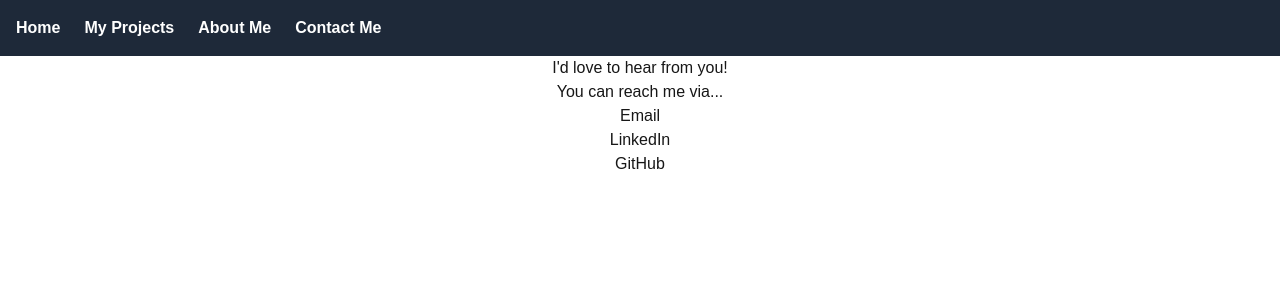
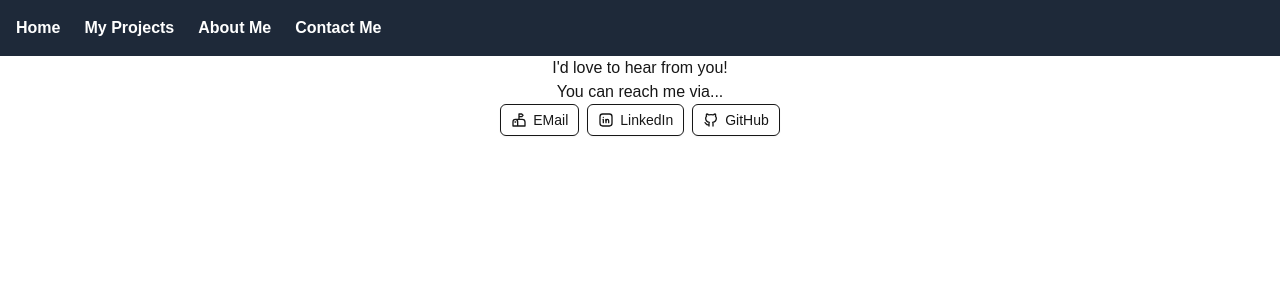
Before and after one commit to ingonzales-strat/ingonzales-mini-project-1, a Next.js app: page /contact_me in a window 1280 px wide. Shown: the top 300 px of the page. Built offline with nearby package versions, Linux system fonts and the light colour scheme.

Commit message:
feat(page content): :lipstick: Converted contact to buttons

```diff
--- a/src/app/contact_me/page.tsx
+++ b/src/app/contact_me/page.tsx
@@ -1,11 +1,29 @@
+import { Button } from "@/components/ui/button"
+import { IconBrandGithub,IconBrandLinkedin, IconMailbox } from "@tabler/icons-react"
+
+
+
+
 export default function ContactMePage() {
   return <div><h1><center>I&apos;d love to hear from you!</center></h1>
     <h2><center>You can reach me via...</center></h2>
-    <center>
-    <ul>
-        <li><a href="mailto:isaiahnikologonzales@outlook.com" target="_blank" rel="noopener noreferrer">Email</a></li>
-        <li><a href="https://www.linkedin.com/in/inikologon/" target="_blank"rel="noopener noreferrer">LinkedIn</a></li>
-        <li><a href="https://github.com/Koniiro" target="_blank" rel="noopener noreferrer">GitHub</a></li>
-    </ul>
-    </center></div>
+    <div className="flex flex-wrap justify-center gap-2 md:flex-row">
+    <a href="mailto:isaiahnikologonzales@outlook.com">
+      <Button variant="outline" size="sm" >
+      <IconMailbox/> EMail
+      </Button>
+    </a>
+    <a href="https://www.linkedin.com/in/inikologon/" target="_blank"rel="noopener noreferrer">
+      <Button variant="outline" size="sm">
+        <IconBrandLinkedin /> LinkedIn
+      </Button>
+    </a>
+    <a href="https://github.com/Koniiro" target="_blank" rel="noopener noreferrer">
+      <Button variant="outline" size="sm">
+        <IconBrandGithub /> GitHub
+      </Button>
+    </a>
+   </div>
+
+   </div>
 }
--- /dev/null
+++ b/src/components/ui/button.tsx
@@ -0,0 +1,59 @@
+import * as React from "react"
+import { Slot } from "@radix-ui/react-slot"
+import { cva, type VariantProps } from "class-variance-authority"
+
+import { cn } from "@/lib/utils"
+
+const buttonVariants = cva(
+  "inline-flex items-center justify-center gap-2 whitespace-nowrap rounded-md text-sm font-medium transition-all disabled:pointer-events-none disabled:opacity-50 [&_svg]:pointer-events-none [&_svg:not([class*='size-'])]:size-4 shrink-0 [&_svg]:shrink-0 outline-none focus-visible:border-ring focus-visible:ring-ring/50 focus-visible:ring-[3px] aria-invalid:ring-destructive/20 dark:aria-invalid:ring-destructive/40 aria-invalid:border-destructive",
+  {
+    variants: {
+      variant: {
+        default:
+          "bg-primary text-primary-foreground shadow-xs hover:bg-primary/90",
+        destructive:
+          "bg-destructive text-white shadow-xs hover:bg-destructive/90 focus-visible:ring-destructive/20 dark:focus-visible:ring-destructive/40 dark:bg-destructive/60",
+        outline:
+          "border bg-background shadow-xs hover:bg-accent hover:text-accent-foreground dark:bg-input/30 dark:border-input dark:hover:bg-input/50",
+        secondary:
+          "bg-secondary text-secondary-foreground shadow-xs hover:bg-secondary/80",
+        ghost:
+          "hover:bg-accent hover:text-accent-foreground dark:hover:bg-accent/50",
+        link: "text-primary underline-offset-4 hover:underline",
+      },
+      size: {
+        default: "h-9 px-4 py-2 has-[>svg]:px-3",
+        sm: "h-8 rounded-md gap-1.5 px-3 has-[>svg]:px-2.5",
+        lg: "h-10 rounded-md px-6 has-[>svg]:px-4",
+        icon: "size-9",
+      },
+    },
+    defaultVariants: {
+      variant: "default",
+      size: "default",
+    },
+  }
+)
+
+function Button({
+  className,
+  variant,
+  size,
+  asChild = false,
+  ...props
+}: React.ComponentProps<"button"> &
+  VariantProps<typeof buttonVariants> & {
+    asChild?: boolean
+  }) {
+  const Comp = asChild ? Slot : "button"
+
+  return (
+    <Comp
+      data-slot="button"
+      className={cn(buttonVariants({ variant, size, className }))}
+      {...props}
+    />
+  )
+}
+
+export { Button, buttonVariants }
```
